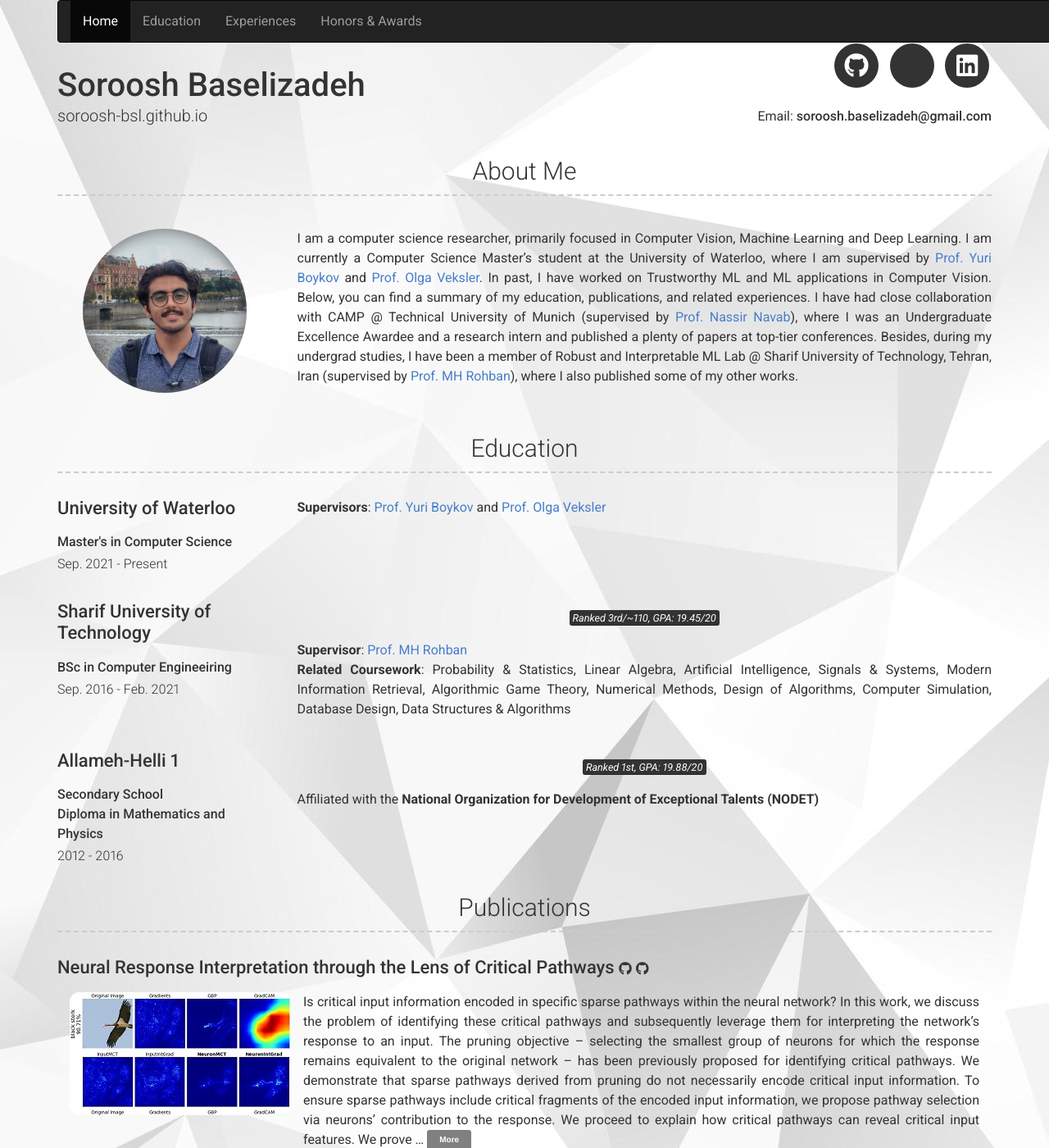
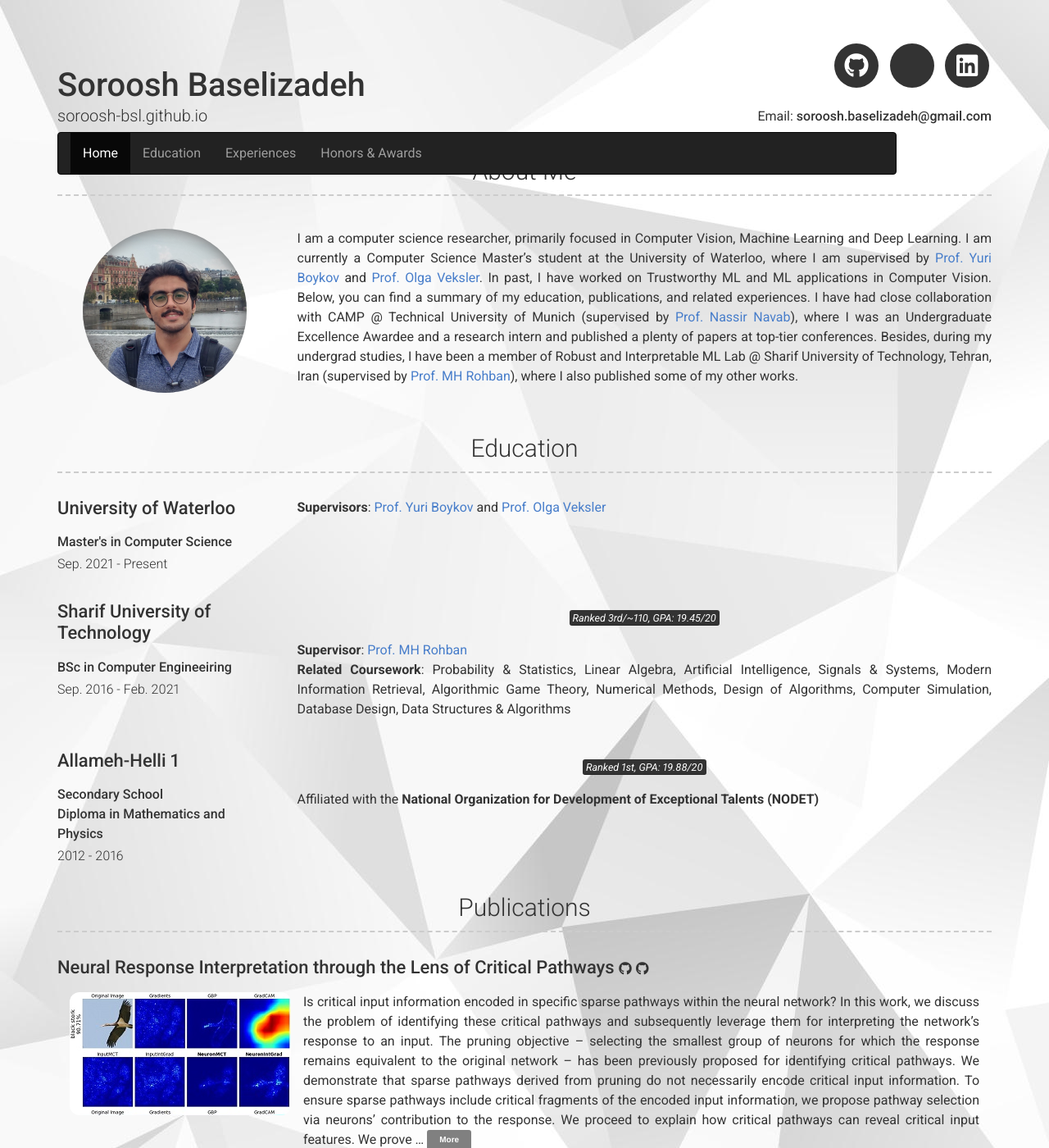
Before and after one commit to Soroosh-Bsl/soroosh-bsl.github.io, a Jekyll site: the page built from index.md, in a window 1280 px wide and 1400 px high. Shown: the whole window at 82% size. Built offline with Jekyll 4.4.1, drawn with Linux system fonts in a browser that asks for light colours; nearby versions of some CDN libraries; a style sheet for code colours, icons or effects is not loaded.

Commit message:
navbar test

```diff
--- a/_sass/base.scss
+++ b/_sass/base.scss
@@ -251,7 +251,7 @@ header {
 
 #nav.affix {
     position: fixed;
-    top: 0;
-    width: 100%;
+    top: 200;
+    width: 80%;
     z-index:10;
 }
```
